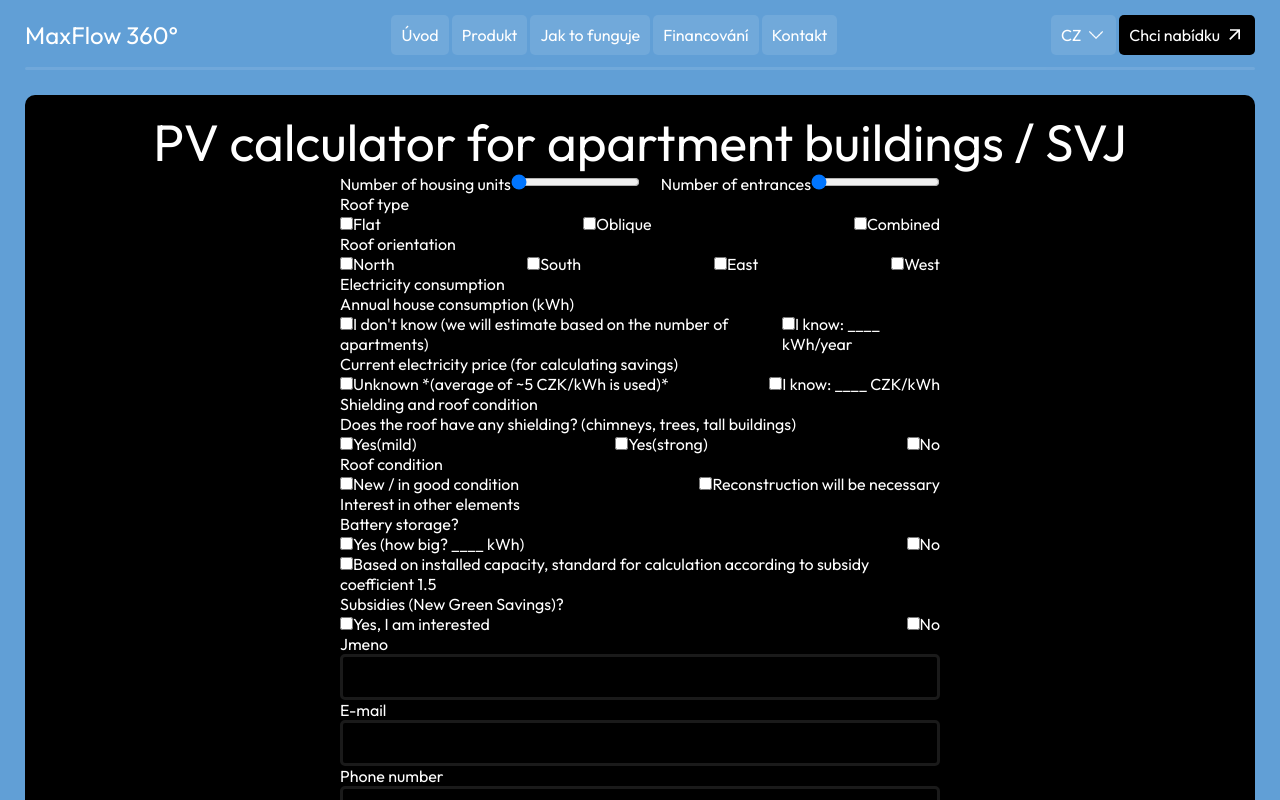
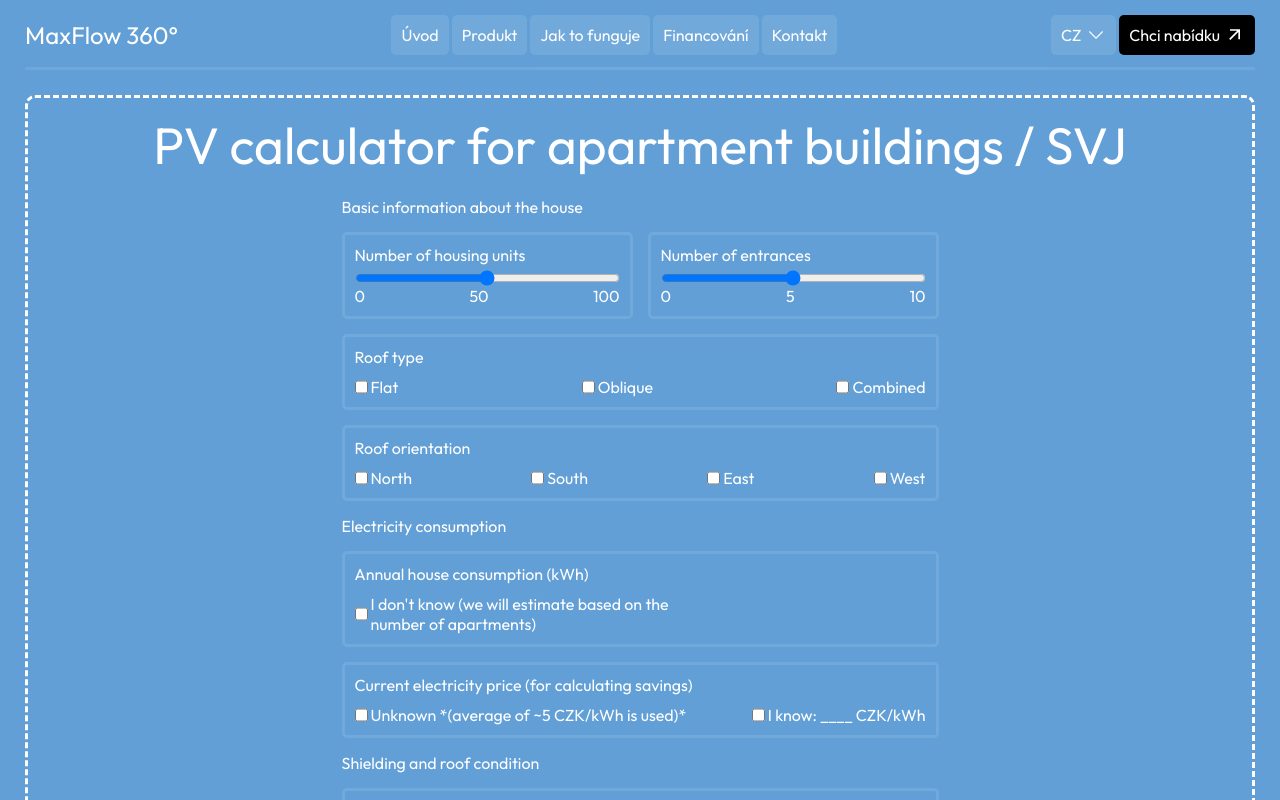
Before and after one commit to stepandordiai/max-flow, a React (Vite) app: page /form-calculator in a window 1280 px wide. Shown: the top 800 px of the page. Built offline with nearby package versions, Linux system fonts and the light colour scheme.

Commit message:
Update FormCalculator

```diff
--- a/src/pages/FormCalculator/FormCalculator.jsx
+++ b/src/pages/FormCalculator/FormCalculator.jsx
@@ -1,194 +1,405 @@
+import { useState } from "react";
 import "./FormCalculator.scss";
 
 const FormCalculator = () => {
+	const [inputs, setInputs] = useState({
+		housingUnits: "",
+		entrances: "",
+		roofType: "",
+		roofOrientation: "",
+		electricityConsumption: "",
+		electricityPrice: "",
+		shielding: "",
+		roofCondition: "",
+		batteryStorage: "",
+		subsidies: "",
+		name: "",
+		email: "",
+		tel: "",
+	});
+
+	const handleChange = (e) => {
+		const { name, value } = e.target;
+
+		setInputs((prev) => ({
+			...prev,
+			[name]: value,
+		}));
+	};
+
 	return (
 		<div className="form-calculator">
 			<h1 className="form-calculator__title">
 				PV calculator for apartment buildings / SVJ
 			</h1>
-			<form className="form" action="">
-				<div style={{ display: "flex", justifyContent: "space-between" }}>
-					<div>
-						<label htmlFor="">Number of housing units</label>
+			<form
+				className="form"
+				action="https://formspree.io/f/xovddpld"
+				method="POST"
+			>
+				<p>Basic information about the house</p>
+				<div
+					style={{ display: "flex", justifyContent: "space-between", gap: 15 }}
+				>
+					<div className="form-calculator__form-container">
+						<label style={{ marginBottom: 5 }} htmlFor="">
+							Number of housing units
+						</label>
 						<input
+							style={{ width: "100%" }}
+							onChange={handleChange}
 							type="range"
-							name=""
+							name="housingUnits"
 							min={0}
 							max={100}
 							step={1}
-							defaultValue={0}
+							value={inputs.housingUnits}
 							id=""
 						/>
+						<div style={{ display: "flex", justifyContent: "space-between" }}>
+							<span>0</span>
+							<span>50</span>
+							<span>100</span>
+						</div>
 					</div>
-					<div>
-						<label htmlFor="">Number of entrances</label>
+					<div className="form-calculator__form-container">
+						<label htmlFor="" style={{ marginBottom: 5 }}>
+							Number of entrances
+						</label>
 						<input
+							style={{ width: "100%" }}
+							onChange={handleChange}
 							type="range"
-							name=""
+							name="entrances"
 							min={0}
 							max={10}
 							step={1}
-							defaultValue={0}
+							value={inputs.entrances}
 							id=""
 						/>
-					</div>
-				</div>
-				<div>
-					<p>Roof type</p>
-					<div style={{ display: "flex", justifyContent: "space-between" }}>
-						<div>
-							<input type="checkbox" name="" id="" />
-							<label htmlFor="">Flat</label>
-						</div>
-						<div>
-							<input type="checkbox" name="" id="" />
-							<label htmlFor="">Oblique</label>
-						</div>
-						<div>
-							<input type="checkbox" name="" id="" />
-							<label htmlFor="">Combined</label>
+						<div style={{ display: "flex", justifyContent: "space-between" }}>
+							<span>0</span>
+							<span>5</span>
+							<span>10</span>
 						</div>
 					</div>
 				</div>
-				<div>
-					<p>Roof orientation</p>
+				<div className="form-calculator__form-container">
+					<p style={{ marginBottom: 10 }}>Roof type</p>
 					<div style={{ display: "flex", justifyContent: "space-between" }}>
-						<div>
-							<input type="checkbox" name="" id="" />
-							<label htmlFor="">North</label>
+						<div className="form-calculator__input-container">
+							<input
+								onChange={handleChange}
+								type="checkbox"
+								name="roofType"
+								value={"Flat"}
+								id="roof-type-check-1"
+							/>
+							<label htmlFor="roof-type-check-1">Flat</label>
 						</div>
-						<div>
-							<input type="checkbox" name="" id="" />
-							<label htmlFor="">South</label>
+						<div className="form-calculator__input-container">
+							<input
+								onChange={handleChange}
+								type="checkbox"
+								name="roofType"
+								value={"Oblique"}
+								id="roof-type-check-2"
+							/>
+							<label htmlFor="roof-type-check-2">Oblique</label>
 						</div>
-						<div>
-							<input type="checkbox" name="" id="" />
-							<label htmlFor="">East</label>
-						</div>
-						<div>
-							<input type="checkbox" name="" id="" />
-							<label htmlFor="">West</label>
+						<div className="form-calculator__input-container">
+							<input
+								onChange={handleChange}
+								type="checkbox"
+								name="roofType"
+								value={"Combined"}
+								id="roof-type-check-3"
+							/>
+							<label htmlFor="roof-type-check-3">Combined</label>
 						</div>
 					</div>
 				</div>
-				<div>
-					<p>Electricity consumption</p>
-					<p>Annual house consumption (kWh)</p>
+				<div className="form-calculator__form-container">
+					<p style={{ marginBottom: 10 }}>Roof orientation</p>
 					<div style={{ display: "flex", justifyContent: "space-between" }}>
-						<div>
-							<input type="checkbox" />
+						<div className="form-calculator__input-container">
+							<input
+								onChange={handleChange}
+								type="checkbox"
+								value={"North"}
+								name="roofOrientation"
+								id="roof-orientation-check-1"
+							/>
+							<label htmlFor="roof-orientation-check-1">North</label>
+						</div>
+						<div className="form-calculator__input-container">
+							<input
+								onChange={handleChange}
+								type="checkbox"
+								value={"South"}
+								name="roofOrientation"
+								id="roof-orientation-check-2"
+							/>
+							<label htmlFor="roof-orientation-check-2">South</label>
+						</div>
+						<div className="form-calculator__input-container">
+							<input
+								onChange={handleChange}
+								type="checkbox"
+								value={"East"}
+								name="roofOrientation"
+								id="roof-orientation-check-3"
+							/>
+							<label htmlFor="roof-orientation-check-3">East</label>
+						</div>
+						<div className="form-calculator__input-container">
+							<input
+								onChange={handleChange}
+								type="checkbox"
+								value={"West"}
+								name="roofOrientation"
+								id="roof-orientation-check-4"
+							/>
+							<label htmlFor="roof-orientation-check-4">West</label>
+						</div>
+					</div>
+				</div>
+				<p>Electricity consumption</p>
+				<div className="form-calculator__form-container">
+					<p style={{ marginBottom: 10 }}>Annual house consumption (kWh)</p>
+					<div style={{ display: "flex", justifyContent: "space-between" }}>
+						<div className="form-calculator__input-container">
+							{/* <input type="checkbox" /> */}
+							<input
+								onChange={handleChange}
+								type="checkbox"
+								name="electricityConsumption"
+								value={"I don't know"}
+								id=""
+							/>
 							<label htmlFor="">
 								I don't know (we will estimate based on the number of
 								apartments)
 							</label>
 						</div>
 						<div>
-							<input type="checkbox" />
-							<label htmlFor="">I know: ____ kWh/year</label>
+							{/* <input
+								onChange={handleChange}
+								type="checkbox"
+								name="electricityConsumption"
+								value={"I know"}
+								id=""
+							/> */}
+							{/* <label htmlFor="">I know: ____ kWh/year</label> */}
+							<input
+								onChange={handleChange}
+								name="electricityConsumption"
+								type="text"
+								value={inputs.electricityConsumption}
+							/>
 						</div>
 					</div>
-					<p>Current electricity price (for calculating savings)</p>
+				</div>
+
+				<div className="form-calculator__form-container">
+					<p style={{ marginBottom: 10 }}>
+						Current electricity price (for calculating savings)
+					</p>
 					<div style={{ display: "flex", justifyContent: "space-between" }}>
-						<div>
-							<input type="checkbox" />
-							<label htmlFor="">
+						<div className="form-calculator__input-container">
+							<input
+								onChange={handleChange}
+								type="checkbox"
+								name="electricityPrice"
+								value={"Unknown"}
+								id="electricity-price-1"
+							/>
+							<label htmlFor="electricity-price-1">
 								Unknown *(average of ~5 CZK/kWh is used)*
 							</label>
 						</div>
-						<div>
-							<input type="checkbox" />
-							<label htmlFor="">I know: ____ CZK/kWh</label>
+						<div className="form-calculator__input-container">
+							<input
+								onChange={handleChange}
+								type="checkbox"
+								name="electricityPrice"
+								value={"Iknow"}
+								id="electricity-price-2"
+							/>
+							<label htmlFor="electricity-price-2">I know: ____ CZK/kWh</label>
 						</div>
 					</div>
 				</div>
-				<div>
-					<p>Shielding and roof condition</p>
+				<p>Shielding and roof condition</p>
+				<div className="form-calculator__form-container">
 					<div>
 						<p>
 							Does the roof have any shielding? (chimneys, trees, tall
 							buildings)
 						</p>
 						<div style={{ display: "flex", justifyContent: "space-between" }}>
-							<div>
-								<input type="checkbox" name="" id="" />
-								<label htmlFor="">Yes(mild)</label>
+							<div className="form-calculator__input-container">
+								<input
+									onChange={handleChange}
+									type="checkbox"
+									name="roofCondition"
+									value={"Yes(mild)"}
+									id="shielding-1"
+								/>
+								<label htmlFor="shielding-1">Yes(mild)</label>
 							</div>
 							<div>
-								<input type="checkbox" name="" id="" />
-								<label htmlFor="">Yes(strong)</label>
+								<input
+									onChange={handleChange}
+									type="checkbox"
+									name="roofCondition"
+									value={"Yes(strong)"}
+									id="shielding-2"
+								/>
+								<label htmlFor="shielding-2">Yes(strong)</label>
 							</div>
 							<div>
-								<input type="checkbox" name="" id="" />
-								<label htmlFor="">No</label>
+								<input
+									onChange={handleChange}
+									type="checkbox"
+									name="roofCondition"
+									value={"No"}
+									id="shielding-3"
+								/>
+								<label htmlFor="shielding-3">No</label>
 							</div>
 						</div>
 					</div>
 				</div>
-				<div>
-					<p>Roof condition</p>
+				<div className="form-calculator__form-container">
+					<p style={{ marginBottom: 10 }}>Roof condition</p>
 					<div style={{ display: "flex", justifyContent: "space-between" }}>
 						<div>
-							<input type="checkbox" name="" id="" />
-							<label htmlFor="">New / in good condition</label>
+							<input
+								onChange={handleChange}
+								type="checkbox"
+								name="roofCondition"
+								value={"New / in good condition"}
+								id="roof-condition-1"
+							/>
+							<label htmlFor="roof-condition-1">New / in good condition</label>
 						</div>
 						<div>
-							<input type="checkbox" name="" id="" />
-							<label htmlFor="">Reconstruction will be necessary</label>
+							<input
+								onChange={handleChange}
+								type="checkbox"
+								name="roofCondition"
+								value="Reconstruction will be necessary"
+								id="roof-condition-2"
+							/>
+							<label htmlFor="roof-condition-2">
+								Reconstruction will be necessary
+							</label>
 						</div>
 					</div>
 				</div>
-				<div>
-					<p>Interest in other elements</p>
-					<p>Battery storage?</p>
+				<p>Interest in other elements</p>
+				<div className="form-calculator__form-container">
+					<p style={{ marginBottom: 10 }}>Battery storage?</p>
 					<div style={{ display: "flex", justifyContent: "space-between" }}>
 						<div>
-							<input type="checkbox" name="" id="" />
-							<label htmlFor="">Yes (how big? ____ kWh)</label>
+							<input
+								onChange={handleChange}
+								type="checkbox"
+								name="batteryStorage"
+								value="Yes"
+								id="battery-storage-1"
+							/>
+							<label htmlFor="battery-storage-1">Yes (how big? ____ kWh)</label>
 						</div>
 						<div>
-							<input type="checkbox" name="" id="" />
-							<label htmlFor="">No</label>
+							<input
+								onChange={handleChange}
+								type="checkbox"
+								name="batteryStorage"
+								value="No"
+								id="battery-storage-2"
+							/>
+							<label htmlFor="battery-storage-2">No</label>
 						</div>
 					</div>
 					<div>
-						<input type="checkbox" name="" id="" />
-						<label htmlFor="">
+						<input
+							onChange={handleChange}
+							type="checkbox"
+							name="batteryStorage"
+							value="Based on installed capacity, standard for calculation according to
+							subsidy coefficient 1.5"
+							id="battery-storage-3"
+						/>
+						<label htmlFor="battery-storage-3">
 							Based on installed capacity, standard for calculation according to
 							subsidy coefficient 1.5
 						</label>
 					</div>
 				</div>
-				<div>
-					<p>Subsidies (New Green Savings)?</p>
+				<div className="form-calculator__form-container">
+					<p style={{ marginBottom: 10 }}>Subsidies (New Green Savings)?</p>
 					<div style={{ display: "flex", justifyContent: "space-between" }}>
 						<div>
-							<input type="checkbox" name="" id="" />
-							<label htmlFor="">Yes, I am interested</label>
+							<input
+								onChange={handleChange}
+								type="checkbox"
+								name="subsidies"
+								value="Yes, I am interested"
+								id="subsidies-1"
+							/>
+							<label htmlFor="subsidies-1">Yes, I am interested</label>
 						</div>
 						<div>
-							<input type="checkbox" name="" id="" />
-							<label htmlFor="">No</label>
+							<input
+								onChange={handleChange}
+								type="checkbox"
+								name="subsidies"
+								value="No"
+								id="subsidies-2"
+							/>
+							<label htmlFor="subsidies-2">No</label>
 						</div>
 					</div>
 				</div>
-				<div className="form-calculator__input-container">
+				<p>Contact information</p>
+				<div className="form-calculator__input-text-container">
 					<label htmlFor="">Jmeno</label>
-					<input className="form-calculator__input" type="text" />
+					<input
+						onChange={handleChange}
+						// id="name"
+						name="name"
+						className="form-calculator__input"
+						value={inputs.name}
+						type="text"
+					/>
 				</div>
-				<div className="form-calculator__input-container">
-					<label htmlFor="">E-mail</label>
+				<div className="form-calculator__input-text-container">
+					<label htmlFor="email">E-mail</label>
 					<input
+						onChange={handleChange}
 						className="form-calculator__input"
 						type="email"
-						name=""
+						name="email"
+						value={inputs.email}
+						id="email"
+					/>
+				</div>
+				<div className="form-calculator__input-text-container">
+					<label htmlFor="">Phone number</label>
+					<input
+						onChange={handleChange}
+						className="form-calculator__input"
+						value={inputs.tel}
+						type="tel"
+						name="tel"
 						id=""
 					/>
 				</div>
-				<div className="form-calculator__input-container">
-					<label htmlFor="">Phone number</label>
-					<input className="form-calculator__input" type="tel" name="" id="" />
-				</div>
-				<button type="submit">Submit</button>
+				<button className="form-calculator__btn" type="submit">
+					Submit
+				</button>
 			</form>
 		</div>
 	);
--- a/src/pages/FormCalculator/FormCalculator.scss
+++ b/src/pages/FormCalculator/FormCalculator.scss
@@ -1,10 +1,11 @@
+@use "./../../scss/mixins" as *;
+
 .form-calculator {
-	background: #000;
+	// background: rgba(255, 255, 255, 0.1);
+	border: 3px dashed white;
 	padding: 15px;
 	border-radius: 10px;
-	display: flex;
-	justify-content: flex-start;
-	align-items: center;
+	@include flex-start-center;
 	flex-direction: column;
 }
 
@@ -12,15 +13,28 @@
 	font-size: clamp(2rem, 4vw, 4rem) !important;
 	font-weight: 400;
 	color: #fff;
+	margin-bottom: 20px;
 }
 
 .form {
 	width: 50%;
+	display: flex;
+	flex-direction: column;
+	row-gap: 15px;
+}
+
+.form-calculator__form-container {
+	border: 3px solid rgba(255, 255, 255, 0.1);
+	padding: 10px;
+	border-radius: 5px;
+	width: 100%;
+	display: flex;
+	flex-direction: column;
 }
 
 .form-calculator__input-container {
 	display: flex;
-	flex-direction: column;
+	gap: 3px;
 }
 
 .form-calculator__input {
@@ -34,3 +48,28 @@
 		border: 3px solid rgba(255, 255, 255, 1);
 	}
 }
+
+.form-calculator__input-text-container {
+	display: flex;
+	flex-direction: column;
+	row-gap: 5px;
+}
+
+.form-calculator__btn {
+	background: #000;
+	padding: 10px;
+	border-radius: 5px;
+	align-self: flex-end;
+}
+
+@media screen and (width < 900px) {
+	.form {
+		width: 75%;
+	}
+}
+
+@media screen and (width < 600px) {
+	.form {
+		width: 100%;
+	}
+}
--- a/src/scss/_mixins.scss
+++ b/src/scss/_mixins.scss
@@ -1,6 +1,12 @@
 @mixin flex-center {
 	display: flex;
 	justify-content: center;
+	align-items: center;
+}
+
+@mixin flex-start-center {
+	display: flex;
+	justify-content: flex-start;
 	align-items: center;
 }
 
```
Also changed, not shown: to-do.txt (added).
